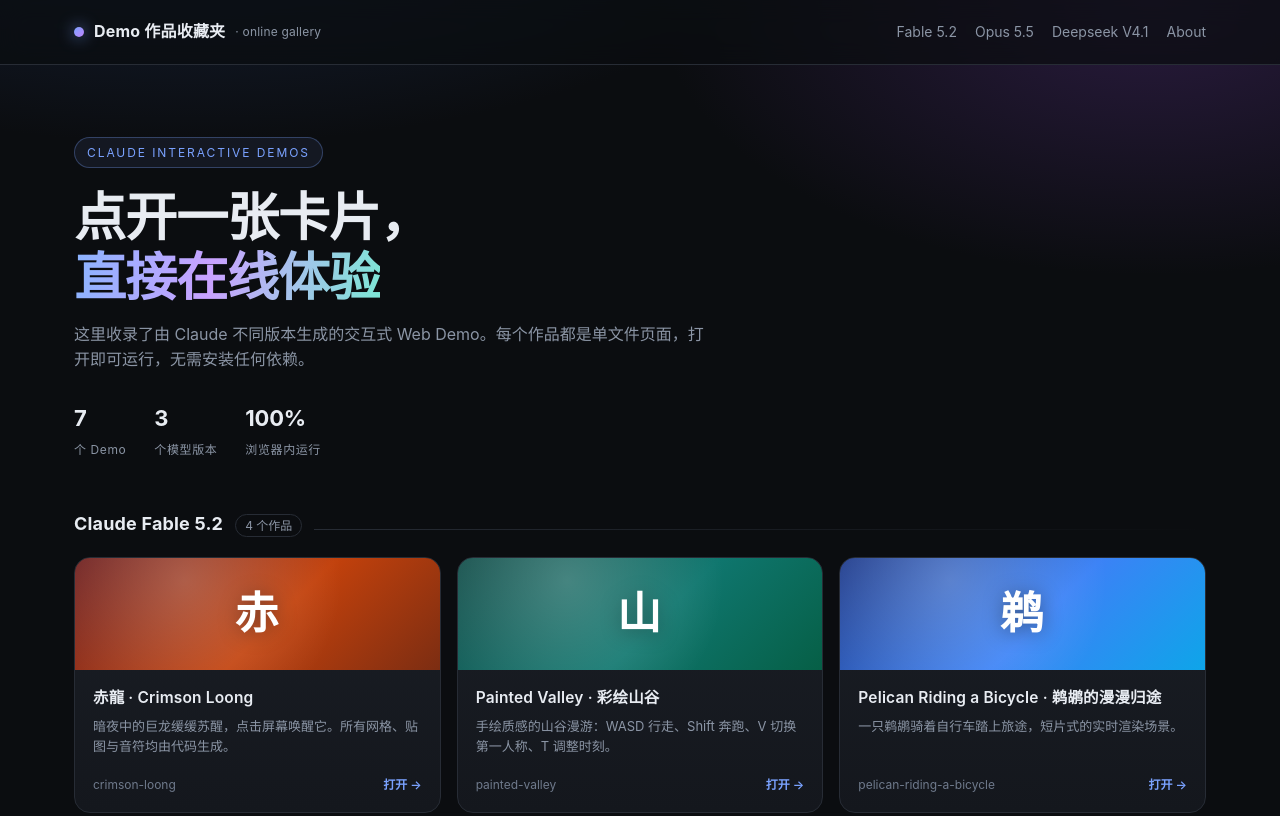
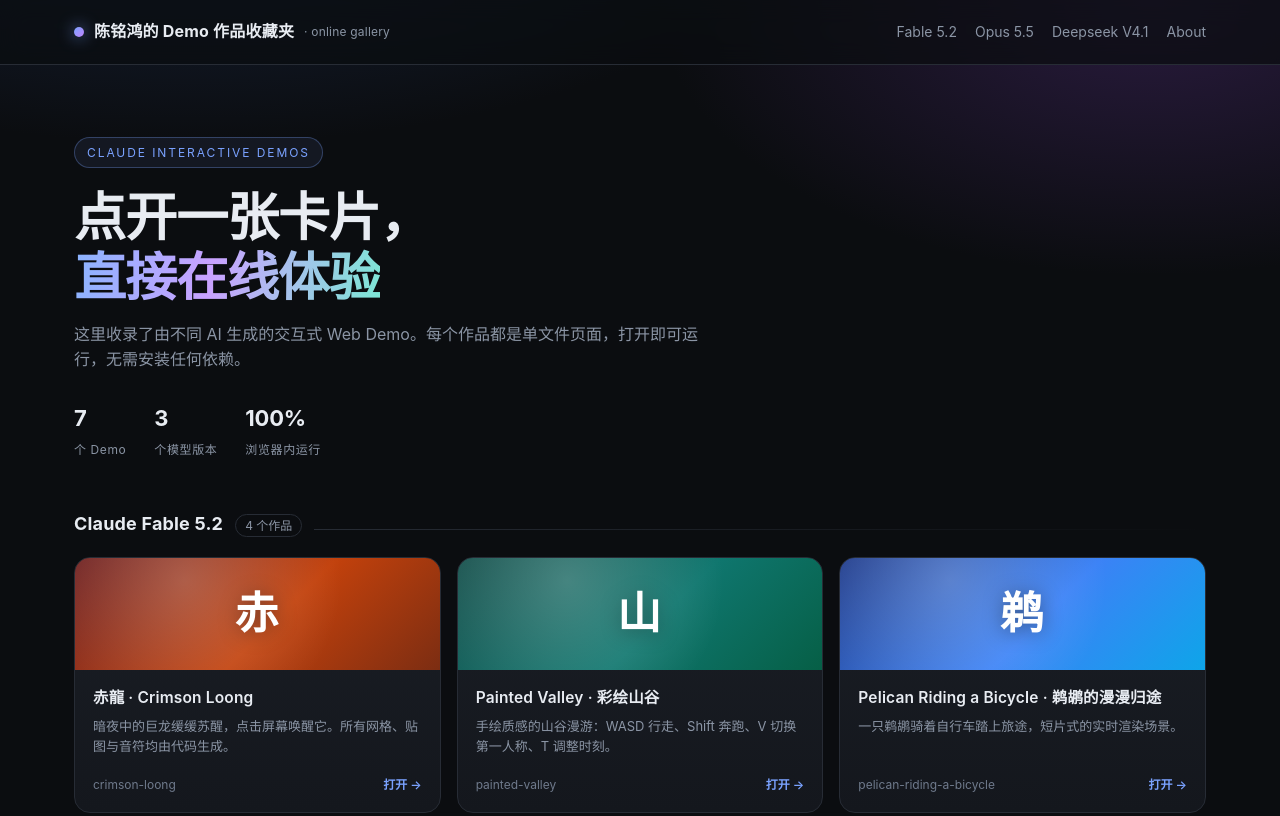
Before and after one commit to minghong-chen/Demo-Pages, a plain HTML site: page docs/index.html in a window 1280 px wide. Shown: the top 816 px of the page. Drawn offline with Linux system fonts and the light colour scheme.

Commit message:
Update index.html

```diff
--- a/docs/index.html
+++ b/docs/index.html
@@ -3,8 +3,8 @@
 <head>
 <meta charset="utf-8">
 <meta name="viewport" content="width=device-width, initial-scale=1">
-<title>Demo 作品收藏夹 · Claude 生成的交互式 Web Demo</title>
-<meta name="description" content="Claude 生成的交互式 Web Demo 合集，点击卡片即可在线观看。">
+<title>陈铭鸿的 Demo 作品收藏夹 · AI 生成的交互式 Web Demo</title>
+<meta name="description" content="AI 生成的交互式 Web Demo 合集，点击卡片即可在线观看。">
 <style>
   :root{
     --bg:#0b0d10;
@@ -120,7 +120,7 @@
 
 <header class="top">
   <div class="wrap top-inner">
-    <div class="brand"><span class="dot"></span>Demo 作品收藏夹 <small>· online gallery</small></div>
+    <div class="brand"><span class="dot"></span>陈铭鸿的 Demo 作品收藏夹 <small>· online gallery</small></div>
     <nav class="top-nav">
       <a href="#fable-5-2">Fable 5.2</a>
       <a href="#opus-5-5">Opus 5.5</a>
@@ -134,7 +134,7 @@
   <div class="hero">
     <div class="kicker">Claude Interactive Demos</div>
     <h1>点开一张卡片，<br><span>直接在线体验</span></h1>
-    <p>这里收录了由 Claude 不同版本生成的交互式 Web Demo。每个作品都是单文件页面，打开即可运行，无需安装任何依赖。</p>
+    <p>这里收录了由不同 AI 生成的交互式 Web Demo。每个作品都是单文件页面，打开即可运行，无需安装任何依赖。</p>
     <div class="stats">
       <div class="stat"><b>7</b><span>个 Demo</span></div>
       <div class="stat"><b>3</b><span>个模型版本</span></div>
```
